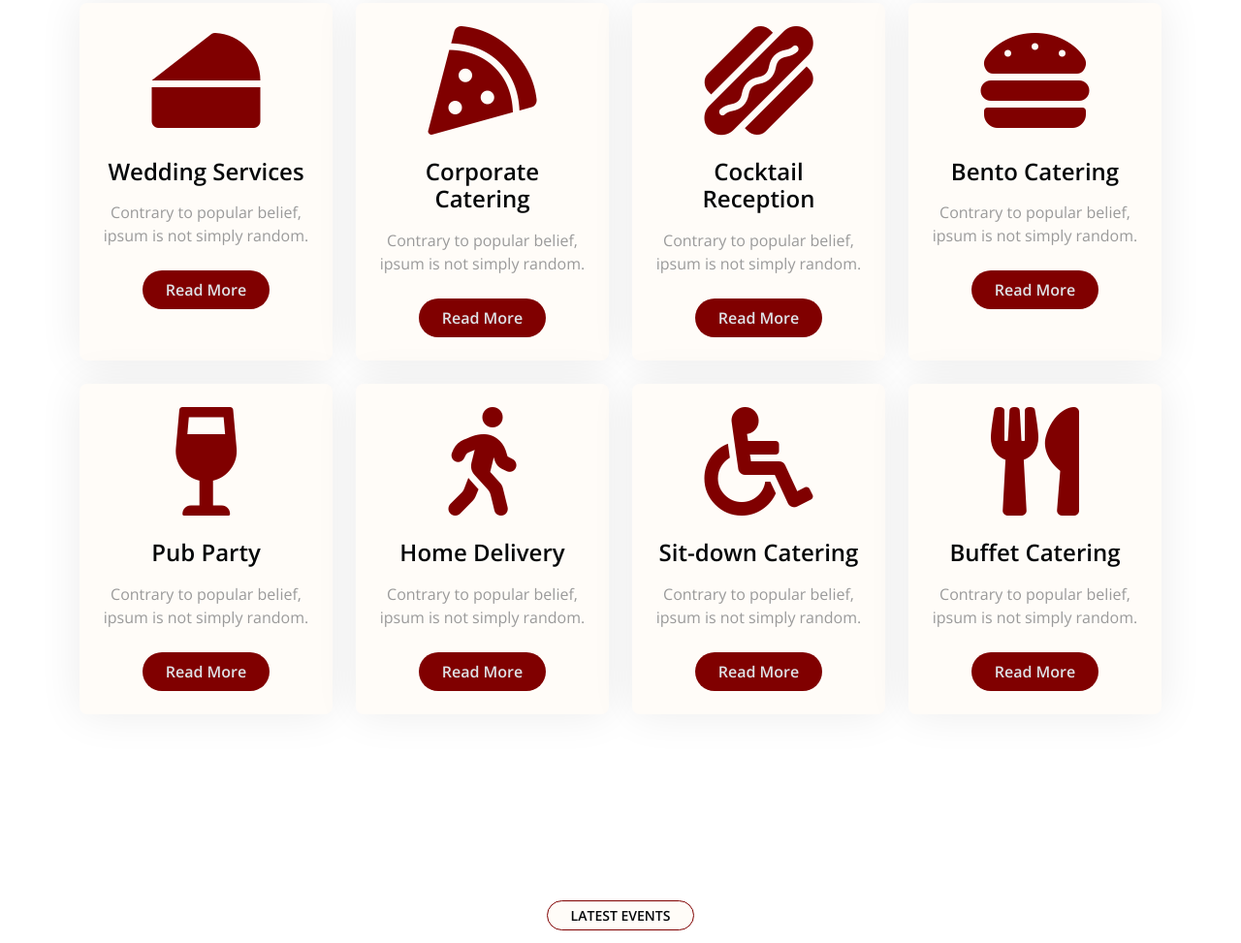
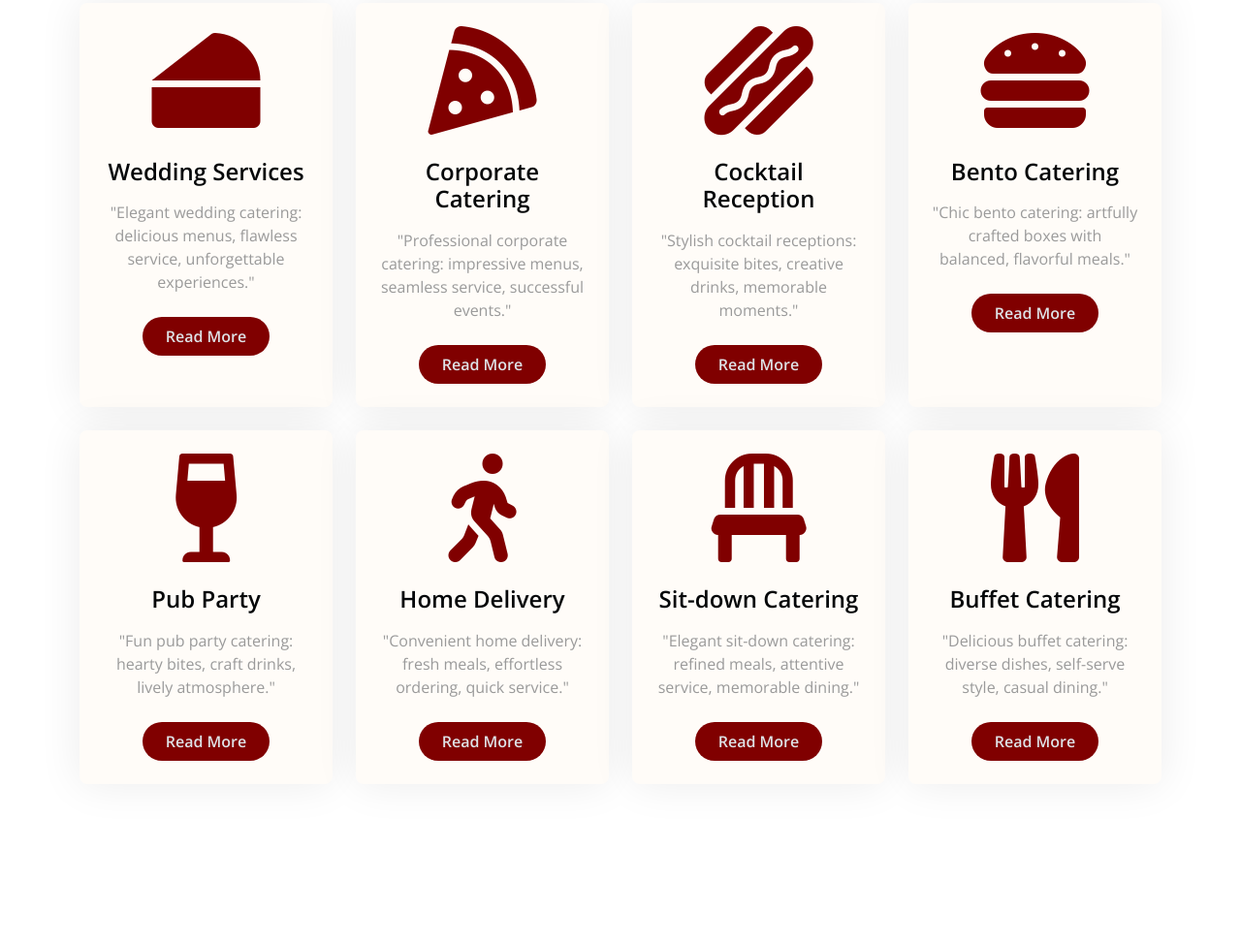
Before and after one commit to ToshTony/Wangecis-Kitchen, a plain HTML site: page index.html in a window 1280 px wide. Shown: the part 2299-3272 px from the top of the page at 97% size. Drawn offline with nearby package versions, Linux system fonts and the light colour scheme.

Commit message:
services

```diff
--- a/css/style.css
+++ b/css/style.css
@@ -213,7 +213,11 @@ h4, h5, h6, .h4, .h5, .h6 {
 }
 
 .service-item:hover .service-content-icon i {
-    color: var(--bs-dark) !important;
+    color: var(--bs-light) !important;
+}
+
+.service-item:hover .service-content-icon h4 {
+    color: var(--bs-light) !important;
 }
 
 .service-item:hover .service-content-icon p {
--- a/index.html
+++ b/index.html
@@ -228,7 +228,7 @@
                                 <div class="service-content-icon text-center">
                                     <i class="fas fa-cheese fa-7x text-primary mb-4"></i>
                                     <h4 class="mb-3">Wedding Services</h4>
-                                    <p class="mb-4">Contrary to popular belief, ipsum is not simply random.</p>
+                                    <p class="mb-4">"Elegant wedding catering: delicious menus, flawless service, unforgettable experiences."</p>
                                     <a href="#" class="btn btn-primary px-4 py-2 rounded-pill">Read More</a>
                                 </div>
                             </div>
@@ -240,7 +240,7 @@
                                 <div class="service-content-icon text-center">
                                     <i class="fas fa-pizza-slice fa-7x text-primary mb-4"></i>
                                     <h4 class="mb-3">Corporate Catering</h4>
-                                    <p class="mb-4">Contrary to popular belief, ipsum is not simply random.</p>
+                                    <p class="mb-4">"Professional corporate catering: impressive menus, seamless service, successful events."</p>
                                     <a href="#" class="btn btn-primary px-4 py-2 rounded-pill">Read More</a>
                                 </div>
                             </div>
@@ -252,7 +252,7 @@
                                 <div class="service-content-icon text-center">
                                     <i class="fas fa-hotdog fa-7x text-primary mb-4"></i>
                                     <h4 class="mb-3">Cocktail Reception</h4>
-                                    <p class="mb-4">Contrary to popular belief, ipsum is not simply random.</p>
+                                    <p class="mb-4">"Stylish cocktail receptions: exquisite bites, creative drinks, memorable moments."</p>
                                     <a href="#" class="btn btn-primary px-4 py-2 rounded-pill">Read More</a>
                                 </div>
                             </div>
@@ -264,7 +264,7 @@
                                 <div class="service-content-icon text-center">
                                     <i class="fas fa-hamburger fa-7x text-primary mb-4"></i>
                                     <h4 class="mb-3">Bento Catering</h4>
-                                    <p class="mb-4">Contrary to popular belief, ipsum is not simply random.</p>
+                                    <p class="mb-4">"Chic bento catering: artfully crafted boxes with balanced, flavorful meals."</p>
                                     <a href="#" class="btn btn-primary px-4 py-2 rounded-pill">Read More</a>
                                 </div>
                             </div>
@@ -276,7 +276,7 @@
                                 <div class="service-content-icon text-center">
                                     <i class="fas fa-wine-glass-alt fa-7x text-primary mb-4"></i>
                                     <h4 class="mb-3">Pub Party</h4>
-                                    <p class="mb-4">Contrary to popular belief, ipsum is not simply random.</p>
+                                    <p class="mb-4">"Fun pub party catering: hearty bites, craft drinks, lively atmosphere."</p>
                                     <a href="#" class="btn btn-primary px-4 py-2 rounded-pill">Read More</a>
                                 </div>
                             </div>
@@ -288,7 +288,7 @@
                                 <div class="service-content-icon text-center">
                                     <i class="fas fa-walking fa-7x text-primary mb-4"></i>
                                     <h4 class="mb-3">Home Delivery</h4>
-                                    <p class="mb-4">Contrary to popular belief, ipsum is not simply random.</p>
+                                    <p class="mb-4">"Convenient home delivery: fresh meals, effortless ordering, quick service."</p>
                                     <a href="#" class="btn btn-primary px-4 py-2 rounded-pill">Read More</a>
                                 </div>
                             </div>
@@ -298,9 +298,9 @@
                         <div class="bg-light rounded service-item">
                             <div class="service-content d-flex align-items-center justify-content-center p-4">
                                 <div class="service-content-icon text-center">
-                                    <i class="fas fa-wheelchair fa-7x text-primary mb-4"></i>
+                                    <i class="fas fa-chair fa-7x text-primary mb-4"></i>
                                     <h4 class="mb-3">Sit-down Catering</h4>
-                                    <p class="mb-4">Contrary to popular belief, ipsum is not simply random.</p>
+                                    <p class="mb-4">"Elegant sit-down catering: refined meals, attentive service, memorable dining."</p>
                                     <a href="#" class="btn btn-primary px-4 py-2 rounded-pill">Read More</a>
                                 </div>
                             </div>
@@ -312,7 +312,7 @@
                                 <div class="service-content-icon text-center">
                                     <i class="fas fa-utensils fa-7x text-primary mb-4"></i>
                                     <h4 class="mb-3">Buffet Catering</h4>
-                                    <p class="mb-4">Contrary to popular belief, ipsum is not simply random.</p>
+                                    <p class="mb-4">"Delicious buffet catering: diverse dishes, self-serve style, casual dining."</p>
                                     <a href="#" class="btn btn-primary px-4 py-2 rounded-pill">Read More</a>
                                 </div>
                             </div>
```
